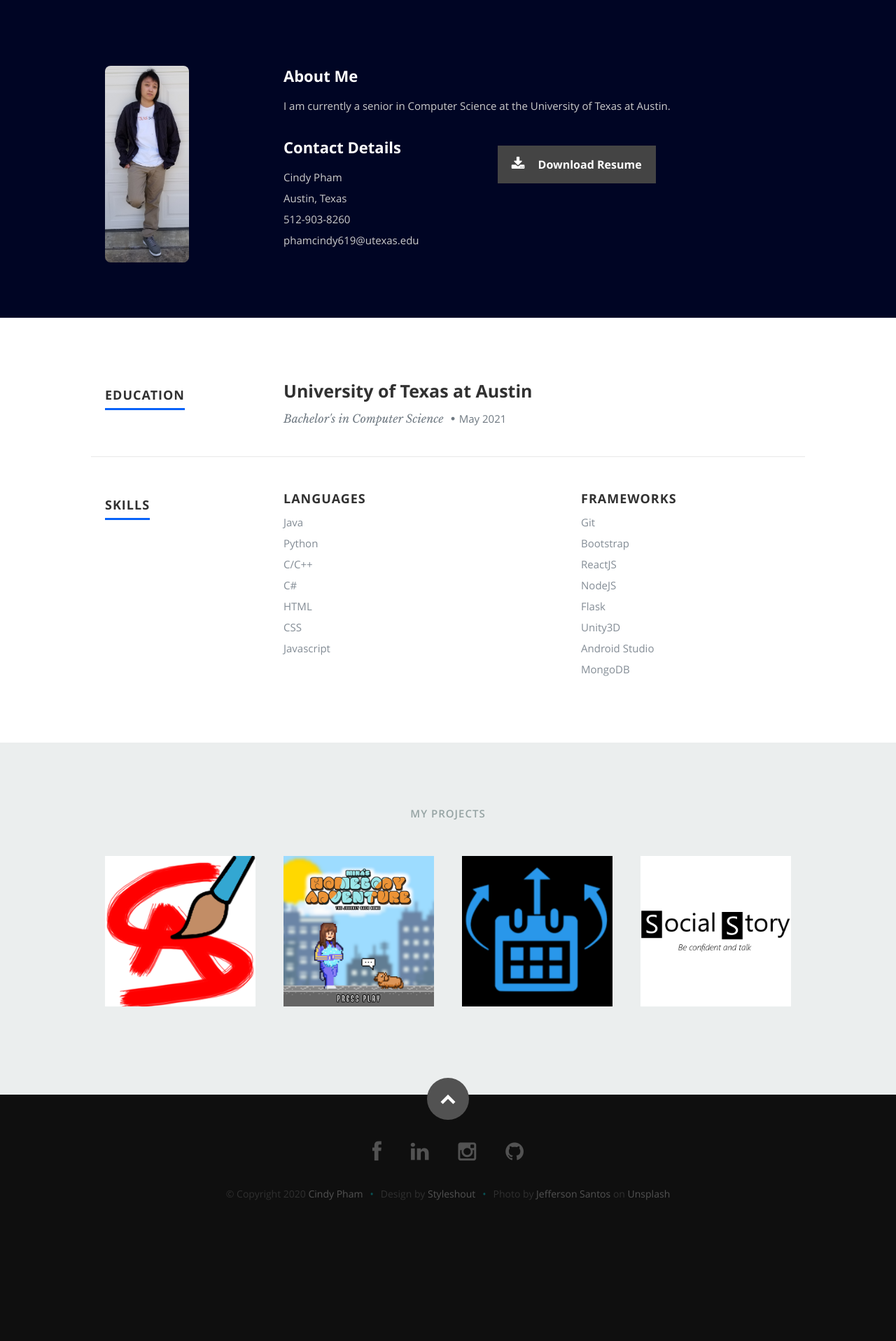
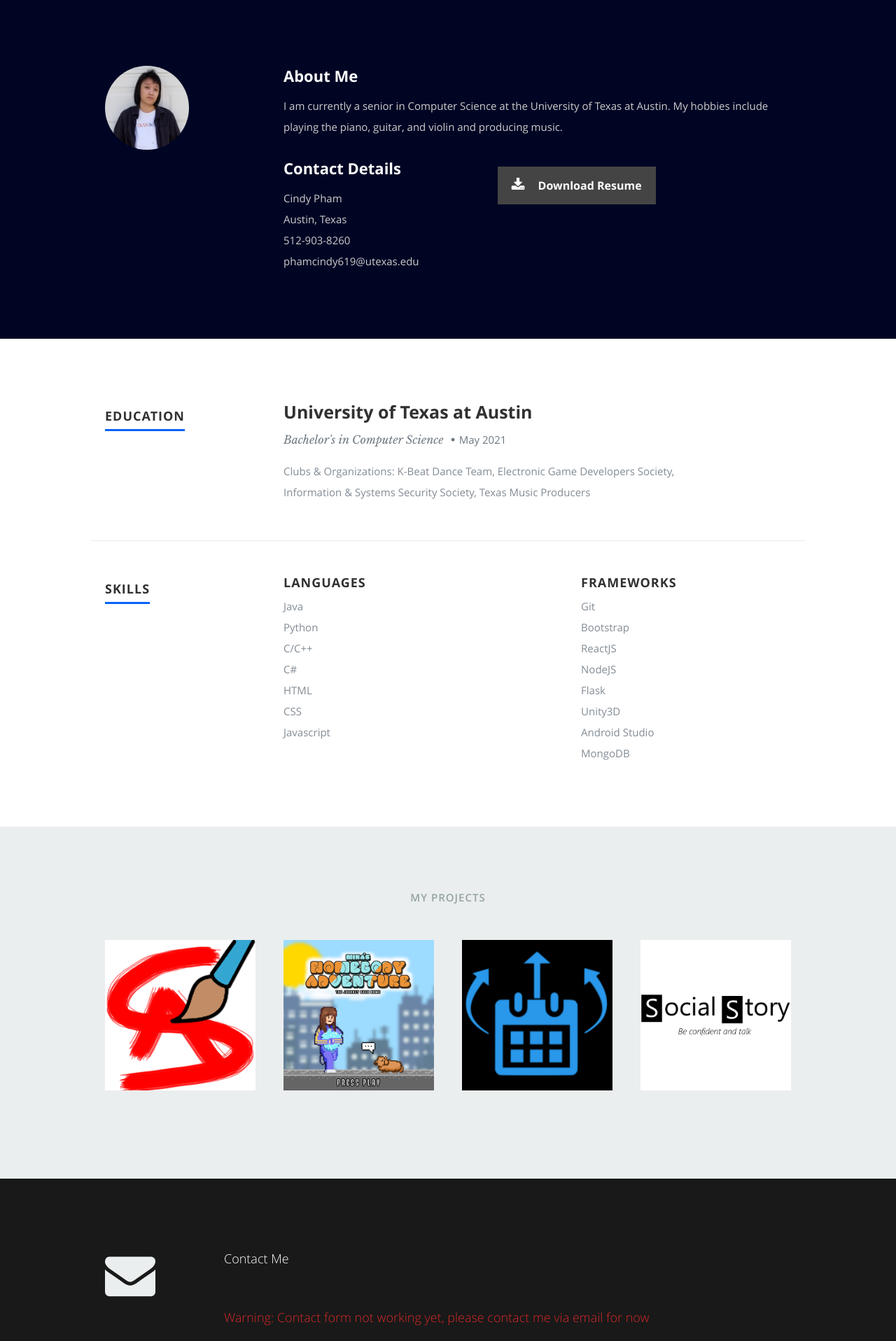
Before and after one commit to phamcindy619/phamcindy619.github.io, a React (Create React App) app: page / in a window 1280 px wide. Shown: the part 802-2718 px from the top of the page at 70% size. Before the commit the page ends 2571 px from the top, so only its background shows below. Built offline with nearby package versions, Linux system fonts and the light colour scheme.

Commit message:
Add contact form and fix profile pic

```diff
--- a/public/css/layout.css
+++ b/public/css/layout.css
@@ -211,7 +211,8 @@ ul#nav li.current a { color: #fe6928; }
 #about .profile-pic {
    position: relative;
    width: 120px;
-   border-radius: 8px;
+   height: 120px;
+   border-radius: 100%;
 }
 #about .contact-details { width: 41.66667%; }
 #about .download {
@@ -581,7 +582,8 @@ ul#nav li.current a { color: #fe6928; }
    border-right: 1px solid rgba(200, 200, 200, 0.1);
 }
 .popup-modal a:hover {
-   color: #00CCCC;
+   color: #0D0D0D;
+   background: #00CCCC;
 }
 
 @media only screen and (max-width: 600px) {
@@ -827,7 +829,7 @@ call-to-action .button {
    background: #191919;
    padding-top: 96px;
    padding-bottom: 102px;
-   color: #636363;
+   color: #fff;
 }
 #contact .section-head { margin-bottom: 42px; }
 
@@ -861,6 +863,9 @@ call-to-action .button {
 #contact p.lead {
    font: 18px/36px 'opensans-light', sans-serif;
    padding-right: 3%;
+}
+#contact p.lead.warning {
+   color: #D72828;
 }
 #contact .header-col { padding-top: 6px; }
 
@@ -1009,6 +1014,12 @@ footer .social-links li {
     margin-left: 42px;
     color: #F06000;
 }
+footer .social-links li a {
+   color: #fff;
+}
+footer .social-links li a:hover {
+   color: #0762f9;
+}
 
 footer .social-links li:first-child { margin-left: 0; }
 
--- a/public/files/resumeData.json
+++ b/public/files/resumeData.json
@@ -3,8 +3,8 @@
         "name": "Cindy Pham",
         "description": "Full Stack Web Developer | Game Engineer | Android App Developer",
         "image": "profilepic.jpg",
-        "bio": "I am currently a senior in Computer Science at the University of Texas at Austin.",
-        "contactmessage": "Contact me",
+        "bio": "I am currently a senior in Computer Science at the University of Texas at Austin. My hobbies include playing the piano, guitar, and violin and producing music.",
+        "contactmessage": "Contact Me",
         "email": "phamcindy619@utexas.edu",
         "phone": "512-903-8260",
         "address": {
@@ -40,7 +40,8 @@
             {
                 "school": "University of Texas at Austin",
                 "degree": "Bachelor's in Computer Science",
-                "graduated": "May 2021"
+                "graduated": "May 2021",
+                "clubs": "K-Beat Dance Team, Electronic Game Developers Society, Information & Systems Security Society, Texas Music Producers"
             }
         ],
         "skills": {
--- a/src/components/ContactComponent.js
+++ b/src/components/ContactComponent.js
@@ -5,11 +5,6 @@ class Contact extends Component {
     render() {
 
         if (this.props.data) {
-            var name = this.props.data.name;
-            var city = this.props.data.address.city;
-            var state = this.props.data.address.state;
-            var phone = this.props.data.phone;
-            var email = this.props.data.email;
             var message = this.props.data.contactmessage;
         }
 
@@ -21,6 +16,8 @@ class Contact extends Component {
                     </div>
                     <div className="ten columns">
                         <p className="lead">{message}</p>
+                        <br />
+                        <p className="lead warning">Warning: Contact form not working yet, please contact me via email for now</p>
                     </div>
 
                     <div className="row">
--- a/src/components/MainComponent.js
+++ b/src/components/MainComponent.js
@@ -47,7 +47,7 @@ class Main extends Component {
                 <About data={this.state.resumeData.main} />
                 <Resume data={this.state.resumeData.resume} />
                 <Portfolio data={this.state.resumeData.portfolio} />
-
+                <Contact data={this.state.resumeData.main} />
                 <Footer data={this.state.resumeData.main} />
             </div>
         );
--- a/src/components/PortfolioComponent.js
+++ b/src/components/PortfolioComponent.js
@@ -31,7 +31,7 @@ class Portfolio extends Component {
                                     <div className="description-box">
                                         <h3>Sketch Art</h3>
                                         <div className="categories">Android Application</div>
-                                        <p>Android application for drawing</p>
+                                        <p>Sketch Art is a simple Android application aimed to help children practice drawing. It was developed in Android Studio framework, with the front-end scripted in XML and the back-end scripted in Java. The idea for the project was inspired by my own struggles as an artist. In order to draw something, I would need to reference a picture of what I wanted to draw. Therefore, my app has a selection of pictures for users to choose from as they are painting, with the save functionality to keep as a memento. Sketch Art was built individually by me as a personal project. It is currently published in the Google Play store under the name, inPHAMous Technologies.</p>
                                     </div>
                                     <div className="link-box">
                                         <a href="https://play.google.com/store/apps/details?id=com.inphamous.sketchart" target="_blank" rel="noreferrer noopener">Visit Project</a>
@@ -59,7 +59,7 @@ class Portfolio extends Component {
                                     <div className="description-box">
                                         <h3>Mina's Homebody Adventure</h3>
                                         <div className="categories">Unity2D Game</div>
-                                        <p>Unity2D adventure game</p>
+                                        <p>Mina's Homebody Adventure is a platform adventure game created in Unity2D. This project is made as a birthday present for the team's favorite K-pop artist, TWICE's Mina and her fans. I was responsible for designing UI/UX, scripting gameplay, beta testing, and debugging. The game is currently supported by Windows and MacOS and will be available for Android and iOS mobile devices in the near future.</p>
                                     </div>
                                     <div className="link-box">
                                         <a href="https://phamcindy619.itch.io/minas-homebody-adventure" target="_blank" rel="noreferrer noopener">Visit Project</a>
@@ -87,10 +87,10 @@ class Portfolio extends Component {
                                     <div className="description-box">
                                         <h3>nav.igate</h3>
                                         <div className="categories">Web Application</div>
-                                        <p>Web calendar application for scheduling meetings based on distance</p>
+                                        <p>nav.igate is a web application, built by a team of four software engineers as part of a 36-hour Hackathon. The app imports the user's calendar and allows planning between back-to-back meetings, taking into account the distance, mode of transportation, and travel times to determine whether the agenda is possible. The front-end is powered by Python Flask and uses the Bootstrap library to design UI/UX elements. The back-end is hooked up to a Firebase server to handle flexible data loads. nav.igate relies on integrations from the Google Calendar, Distance Matrix and Maps APIs. The web application is deployed through Google Cloud Platform.</p>
                                     </div>
                                     <div className="link-box">
-                                        <a href="https://ru-hacks-2020.ue.r.appspot.com" target="_blank" rel="noreferrer noopener">Visit Project</a>
+                                        <a href="https://devpost.com/software/nav-igate" target="_blank" rel="noreferrer noopener">Visit Project</a>
                                         <a href="#" className="popup-modal-dismiss">Close</a>
                                     </div>
                                 </div>
@@ -118,7 +118,7 @@ class Portfolio extends Component {
                                         <p>Web application for sexual assault data visualization</p>
                                     </div>
                                     <div className="link-box">
-                                        <a href="https://manyaagarwal.github.io/datastory/" target="_blank" rel="noreferrer noopener">Visit Project</a>
+                                        <a href="https://devpost.com/software/social-story" target="_blank" rel="noreferrer noopener">Visit Project</a>
                                         <a href="#" className="popup-modal-dismiss">Close</a>
                                     </div>
                                 </div>
--- a/src/components/ResumeComponent.js
+++ b/src/components/ResumeComponent.js
@@ -12,6 +12,7 @@ class Resume extends Component {
                         <p className="info">
                             {education.degree} <span>&bull;</span><em className="date">{education.graduated}</em>
                         </p>
+                        <p>Clubs &amp; Organizations: {education.clubs}</p>
                     </div>
                 );
             });
```
Also changed, not shown: public/images/profilepic.jpg.
